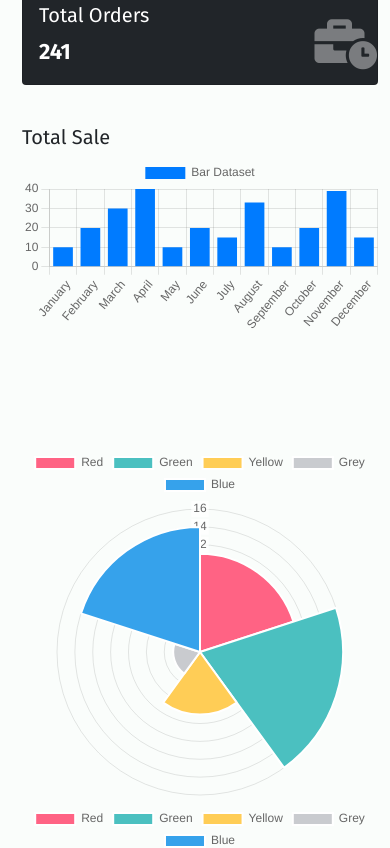
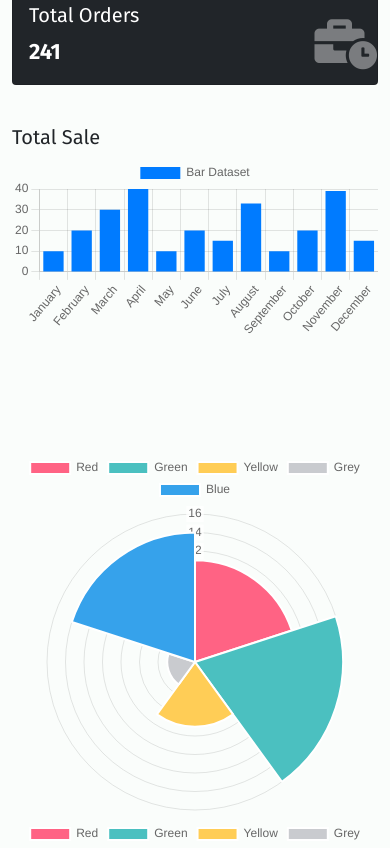
Before and after one commit to fazleyrabby/admin-starter-bs5, a plain HTML site: page index.html in a window 390 px wide. Shown: the part 1339-2187 px from the top of the page. Drawn offline with nearby package versions, Linux system fonts and the light colour scheme.

Commit message:
wrapper padding remove

```diff
--- a/assets/css/responsive.css
+++ b/assets/css/responsive.css
@@ -12,7 +12,9 @@
     min-width: 100%;
   }
 
-  .main-wrapper {
+  .main-wrapper,
+  .main-wrapper.active
+  {
     padding-right: 0;
     padding-left: 0;
   }
```
